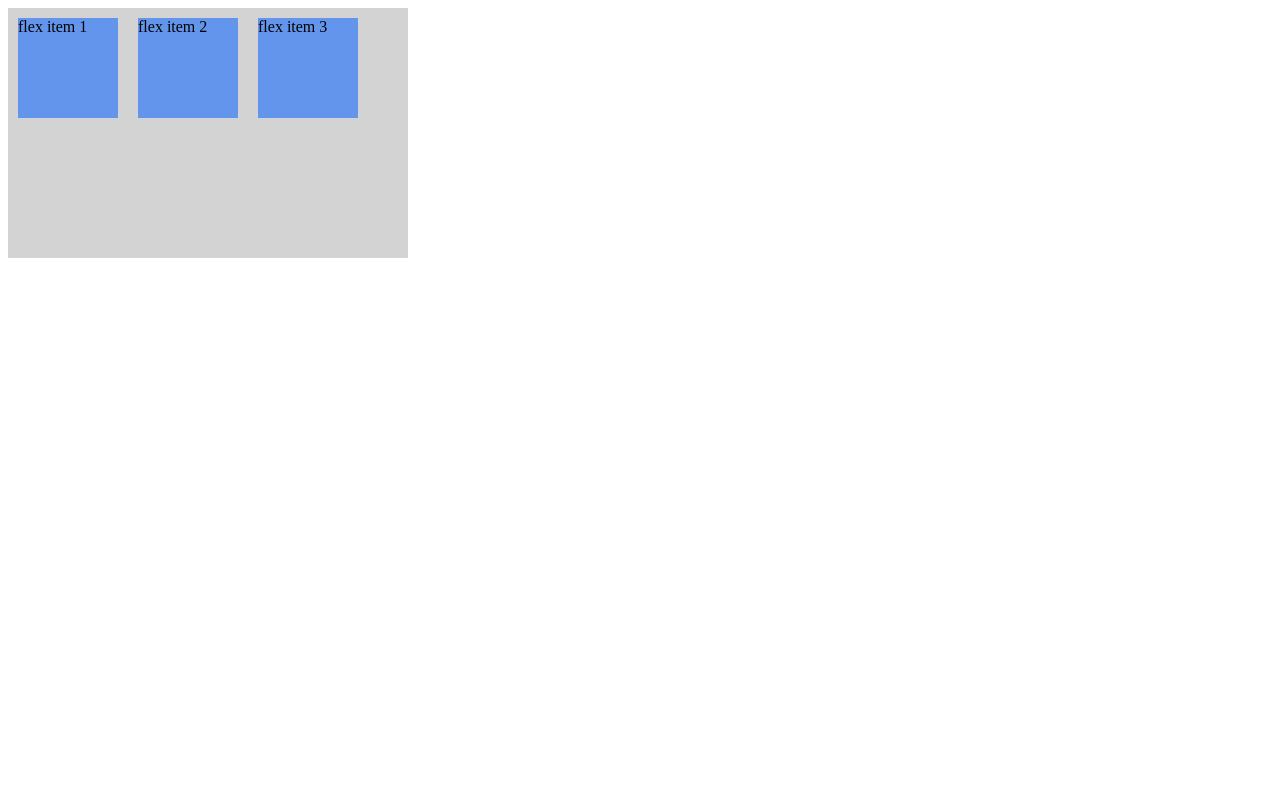
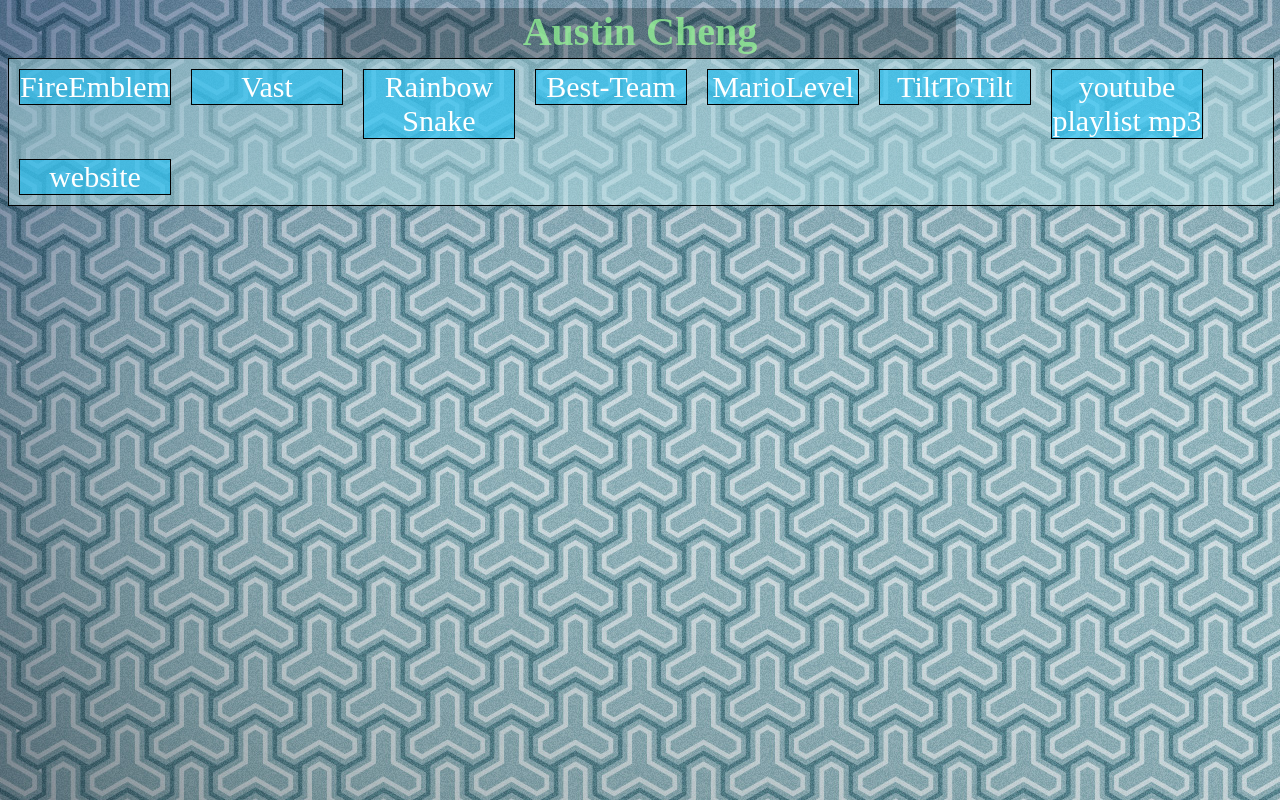
Before and after one commit to 75dragon/75dragon.github.io, a plain HTML site: page index.html in a window 1280 px wide. Drawn offline with Linux system fonts and the light colour scheme.

Commit message:
title and tabs added

```diff
--- a/index.html
+++ b/index.html
@@ -2,28 +2,58 @@
 <html>
   <head>
     <style>
+      body {
+        background-image: url("images\\trilock.jpg");
+      }
+      .header {
+        width: 50%;
+        height: 50px;
+        text-align: center;
+        font-size: 40px;
+        font-weight: bold;
+        color: rgba(152,251,152,.75);
+        background-color: rgba(0,0,0,0.25);
+        margin:0 auto; <!-- This code centers the div element -->
+      }
+
       .flex-container {
+          border: 1px solid black;
           display: -webkit-flex;
           display: flex;
-          width: 400px;
-          height: 250px;
-          background-color: lightgrey;
+          -webkit-flex-wrap: wrap;
+          flex-wrap: wrap;
+          -webkit-align-content: center;
+          align-content: center;
+          width: 100%;
+          height: 100%;
+          background-color: rgba(176,224,230,0.5);
       }
 
       .flex-item {
-          background-color: cornflowerblue;
-          width: 100px;
-          height: 100px;
+          border: 1px solid black;
+          background-color: rgba(0,191,255,0.5);
+          width: 150px;
+          height: 100%;
           margin: 10px;
+          color:white;
+          font-size: 30px;
+          text-align: center;
       }
     </style>
   </head>
   <body>
-
+    <div class="header">
+      Austin Cheng
+    </div>
     <div class="flex-container">
-      <div class="flex-item">flex item 1</div>
-      <div class="flex-item">flex item 2</div>
-      <div class="flex-item">flex item 3</div>
+      <div class="flex-item">FireEmblem</div>
+      <div class="flex-item">Vast</div>
+      <div class="flex-item">Rainbow Snake</div>
+      <div class="flex-item">Best-Team</div>
+      <div class="flex-item">MarioLevel</div>
+      <div class="flex-item">TiltToTilt</div>
+      <div class="flex-item">youtube playlist mp3</div>
+      <div class="flex-item">website</div>
     </div>
 
   </body>
```
Also changed, not shown: images/hori.jpg (added), images/trilock.jpg (added).
